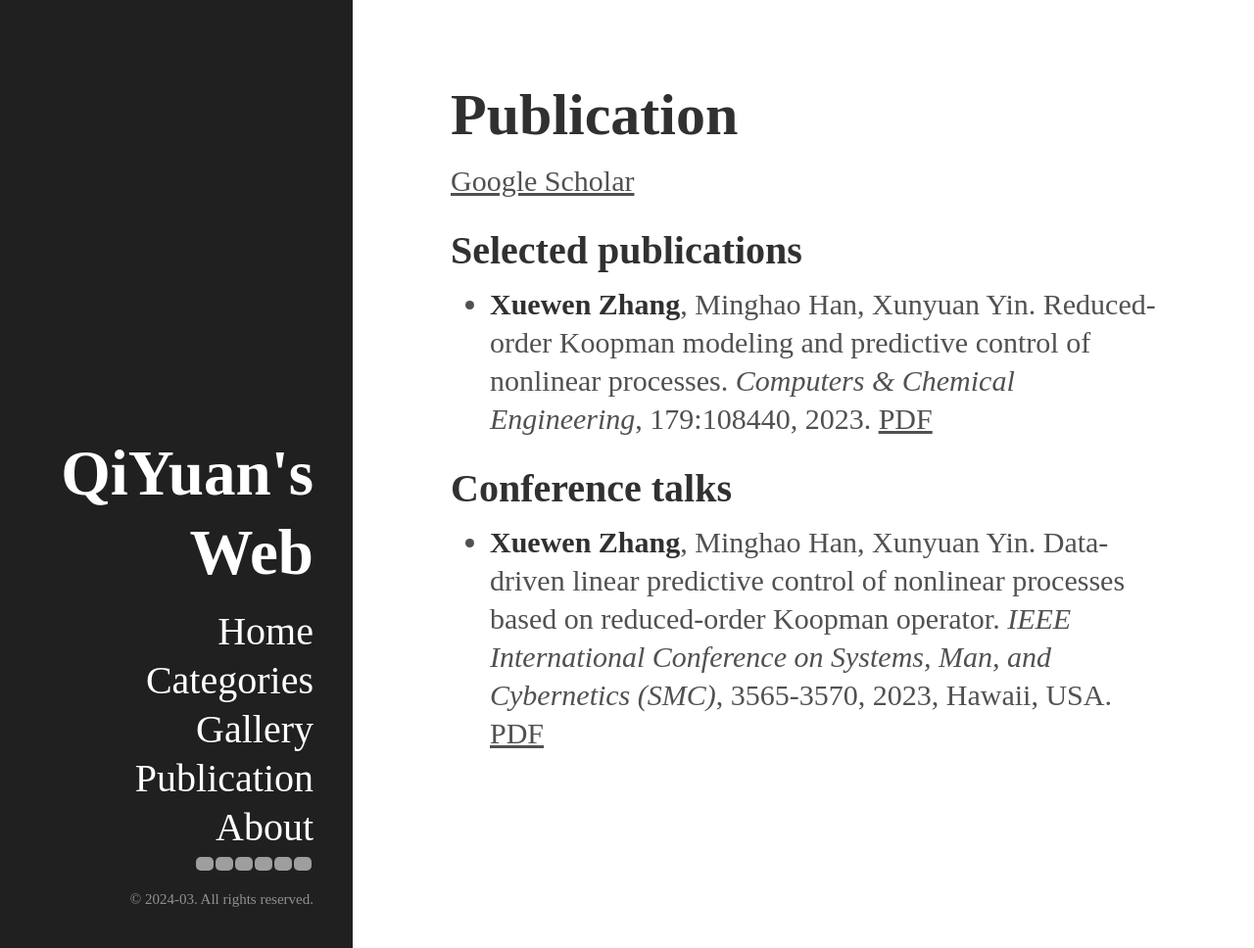
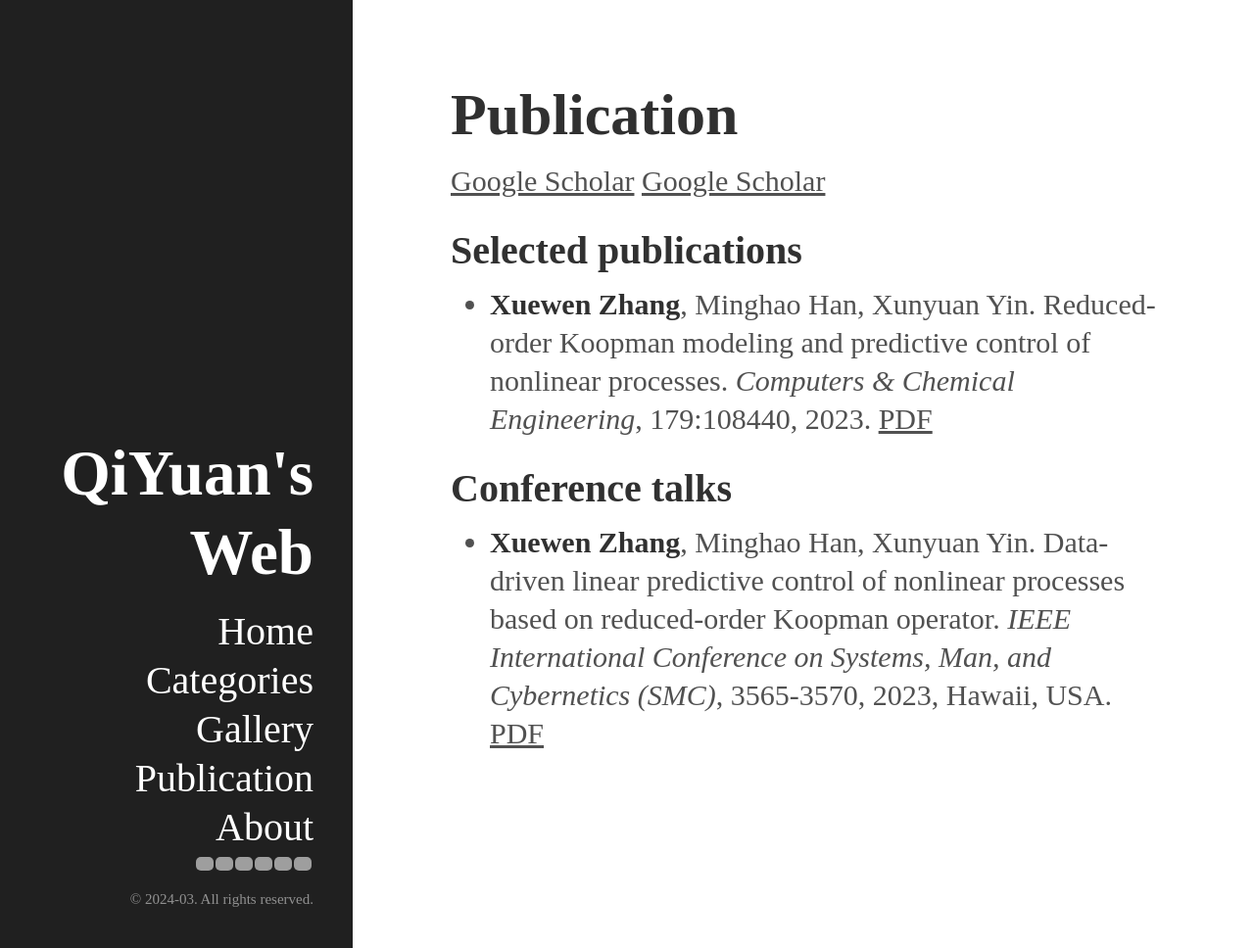
Before and after one commit to Zhang-Xuewen/Zhang-Xuewen.github.io, a Jekyll site: the page built from publication.md, in a window 1280 px wide and 968 px high. Shown: the whole window at 98% size. Built offline with Jekyll 4.4.1, drawn with Linux system fonts in a browser that asks for light colours; some web fonts are replaced; grey boxes are pictures that could not be loaded.

Commit message:
update publication.md

```diff
--- a/publication.md
+++ b/publication.md
@@ -9,6 +9,7 @@ body {font-family: 'East Sea Dokdo', cursive;
       line-height: 1.3;}
 </style>
 
+[Google Scholar](https://github.com/QiYuan-Zhang/QiYuan-Zhang.github.io/assets/53491122/e4111a3d-b732-4e26-8391-f5e54c6503ed)
 [Google Scholar](https://scholar.google.com/citations?user=VDS2k4oAAAAJ&hl=en&oi=ao)
 
 
```
